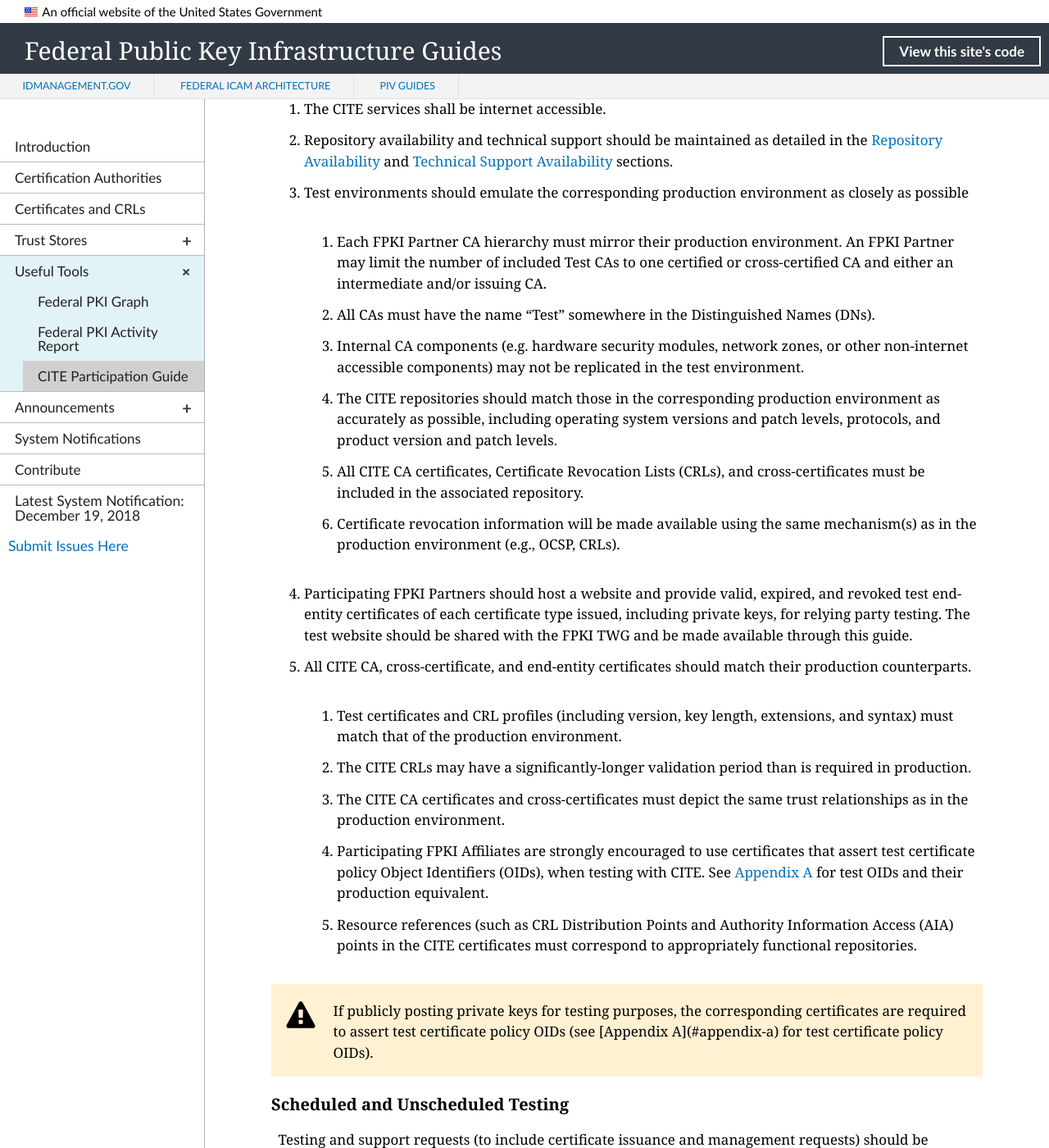
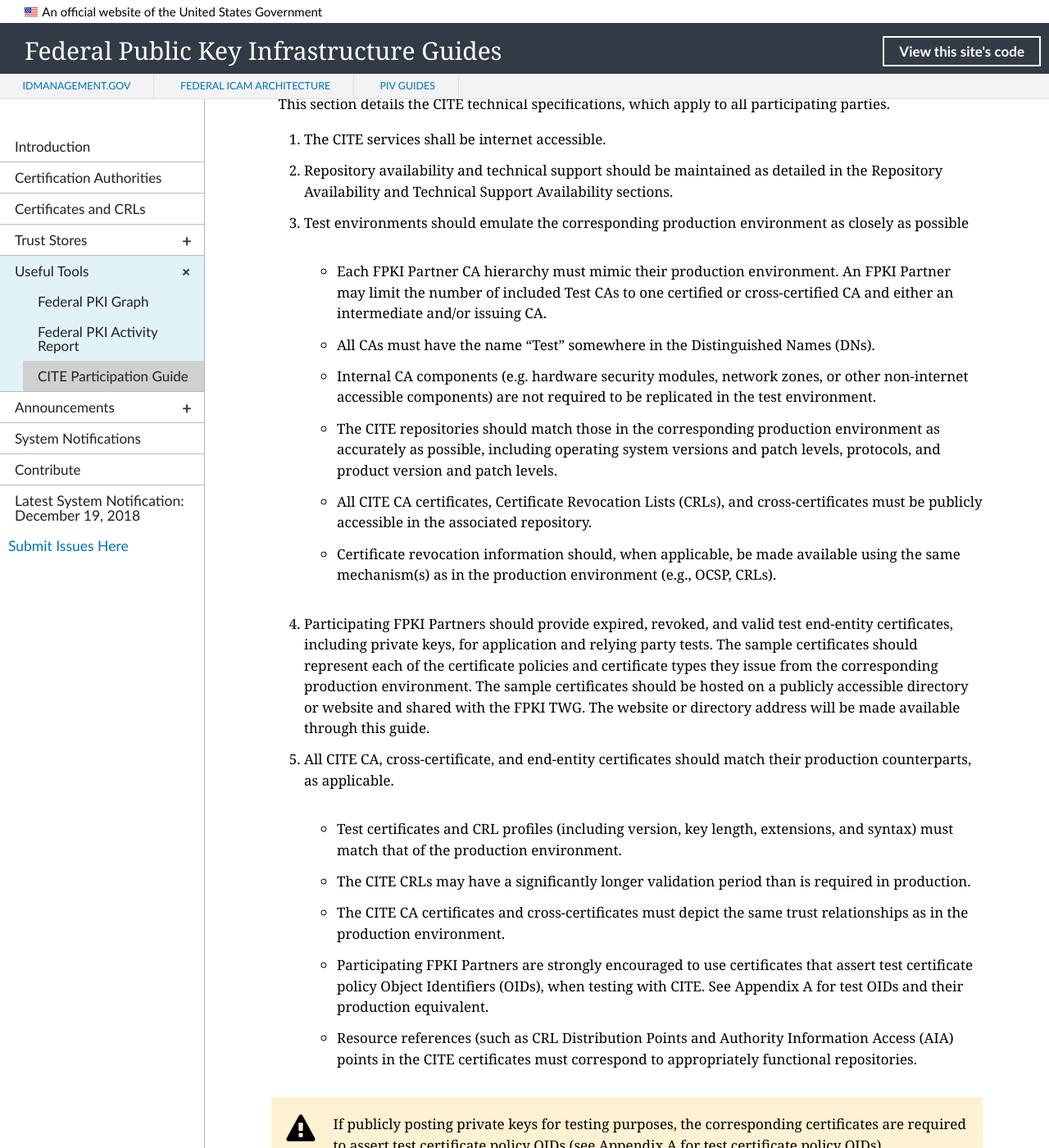
Before and after one commit to GSA/fpki-guides, a Jekyll site: the page built from _tools/cite-guide.md, in a window 1280 px wide and 1400 px high, scrolled down 2253 px. Shown: the whole window at 82% size. Built offline with Jekyll 4.4.1, drawn with Linux system fonts in a browser that asks for light colours; nearby versions of some CDN libraries; library files that are not in the unit come from our copies; some of the changed text lies outside the part shown.

Commit message:
Final Draft
Reviewed and approved by TWG Chair.

```diff
--- a/_tools/cite-guide.md
+++ b/_tools/cite-guide.md
@@ -5,107 +5,108 @@
 permalink: /tools/citeguide
 ---
 
-# Community Interoperability Test Environment (CITE) Participation Guidance For Federal PKI Affiliates
+# Community Interoperability Test Environment (CITE) Participation Guidance
 
 Prepared By: The FPKI Technical Working Group (TWG)  <br>
 An FPKI Policy Authority Working Group
 
-Last Update: January 10th, 2019
+Last Update: January 24th, 2019
 
 ## Overview
-The Federal Public Key Infrastructure (FPKI) has been the subject of various transitions and evolutions during its years of existence.  This includes hardware and software upgrades, configuration and architecture changes, implementation of higher complexity keys and algorithms, and implementation of new application capabilities.  The impact on continued interoperability throughout these transitions has highlighted the need for an integrated test environment.
 
-The Community Interoperability Test Environment (CITE) was established as the FPKI integrated test environment. CITE provides the FPKI community with a production-like test environment that mimics the production FPKI hiearchy. It is operated by the Federal PKI Managment Authority (FPKIMA) and contains a Test Federal Common Policy and Test Federal Bridge. The FPKIMA operated Test COMMON and Federal Bridge issue test CA certificates to participating Shared Service Providers, Federal Agency PKI, and Non-Federal Affiliates (referred to as FPKI Partners) to perform interoperability and other forms of testing outlined in this document. CITE has two main purposes.
+The Federal Public Key Infrastructure (FPKI) has been the subject of various transitions and evolutions during its years of existence. This includes hardware and software upgrades, configuration and architecture changes, implementation of higher complexity keys and algorithms, and implementation of new application capabilities. The impact on continued interoperability throughout these transitions has highlighted the need for an integrated test environment.
 
-1) identify and resolve technical issues across FPKI Partners, and
-2) ensure proper functionality of respective system changes prior to deploying them in a  production environment.
+The Community Interoperability Test Environment (CITE) was established as the FPKI integrated test environment. CITE provides the FPKI community with a test environment that mimics the production FPKI hierarchy. It is operated by the Federal PKI Management Authority (FPKIMA) and contains a Test Federal Common Policy and Test Federal Bridge. The FPKIMA operated Test Common and Federal Bridge issue test CA certificates to participating Shared Service Providers, Federal Agency PKI, and Non-Federal Affiliates (referred to as FPKI Partners) to perform interoperability and other forms of testing outlined in this document. CITE has two main purposes:
 
-The FPKI Community can use CITE to evaluate PKI or application changes in a production-like envionrment and test potential interoperability issues before those changes are deployed to the FPKI.
+1. Identify and resolve technical issues across FPKI Partners, and
+2. Ensure proper functionality of respective system changes prior to deploying them in a production environment.
+
+The FPKI Community can use CITE to evaluate PKI or application changes in a test environment that mimics the production FPKI hierarchy and test potential interoperability issues before those changes are deployed to the FPKI.
 
 ## Document Scope
 
-This document serves as the CITE participation guidelines, which provides the terms and conditions of CITE participation.  Participation in CITE refers to the establishment of a continuous test environment integrated with the CITE. CITE Participants are certified or cross-certified FPKI Partners.
+This document serves as the CITE participation guidelines, which provides the terms and conditions of CITE participation. Participation in CITE refers to the establishment of a continuous test environment integrated with the CITE. CITE Participants are certified or cross-certified FPKI Partners.
 
 Modifications to this document and any waivers are controlled by the FPKI Technical Working Group (TWG).
 
 ## Testing Use Cases
 
-CITE is available for testing infrastructure components and Relying Party applications.  Additional types of testing may be identified and conducted as necessary and to the extent supported by CITE. CITE should not be used for system stress testing. Infrastructure testing ensures that upgrades, patches, policy changes, new products, and any other changes within the FPKI do not adversely affect interoperability.
+CITE is available for testing infrastructure components and Relying Party applications. Additional types of testing may be identified and conducted as necessary and to the extent supported by CITE. CITE should not be used for system stress testing. Infrastructure testing ensures that upgrades, patches, policy changes, new products, and any other changes within the FPKI do not adversely affect interoperability.
 
-Relying Party application testing ensures that application modules operate as intended.  In addition, application testing ensures that the system as a whole performs adequately on the platform onto which the application will be deployed, and that it interoperates properly within the FPKI environment (i.e., no adverse affect within the FPKI environment).
+Relying Party application testing ensures that application modules operate as intended. In addition, application testing ensures that the system as a whole performs adequately on the platform onto which the application will be deployed, and that it interoperates properly within the FPKI environment (i.e., no adverse affect within the FPKI environment).
 
 Some examples of testing conducted in the CITE are:
-
 - Interoperability testing between cross-certified Certification Authorities (CAs);
 - Transition testing to new algorithms (e.g., SHA-2, ECC);
 - PIV and PIV-I card interoperability testing;
 - Repository access testing when using content delivery networks, load balancers, or other networking configurations; and
 - Path discovery and/or validation testing for a particular application
 
-When testing is successful in CITE, assurance is gained that the proposed change(s) will operate in the FPKI as intended.  When tests fail in the CITE, issues are identified and addressed without FPKI impact.
+When testing is successful in CITE, assurance is gained that the proposed change(s) will operate in the FPKI as intended. When tests fail in the CITE, issues are identified and addressed without FPKI impact.
 
 ## Terms and Conditions
 
-To ensure the CITE provides effective services and comprehensive test results, each participating FPKI Partner should emulate its production environment as closely as possible in the CITE.  To the extent possible, the test environment should include the same products, logical architecture, and community integration relationships as in the production environment.
+To ensure the CITE provides effective services and comprehensive test results, each participating FPKI Partner should emulate its production environment as closely as possible in the CITE. To the extent possible, the test environment should include the same products, logical architecture, and community integration relationships as in the production environment.
 
-The closer the test environment is to the production, the more likely issues can be discovered and resolved early in the development and testing process; thus reducing operational issues in the production environment.  For example, if a FPKI Affiliate includes both HTTP and LDAP URIs in its production certificates, both types of URIs should be included in its CITE test certificates, along with operational repositories corresponding to those URIs. Therefore, both methods available in production can be tested in the CITE.
+The closer the test environment is to the production, the more likely issues can be discovered and resolved early in the development and testing process; thus reducing operational issues in the production environment. For example, if a Federal Agency PKI includes both HTTP and LDAP URIs in its production certificates, both types of URIs should be included in its CITE test certificates, along with operational repositories corresponding to those URIs. Therefore, both methods available in production can be tested in the CITE.
 
-### Technical Specifications
+## Technical Specifications
 
 This section details the CITE technical specifications, which apply to all participating parties.
 
 1. The CITE services shall be internet accessible.
-2. Repository availability and technical support should be maintained as detailed in the [Repository Availability](#repository-availability) and [Technical Support Availability](#technical-support-availability) sections.
+2. Repository availability and technical support should be maintained as detailed in the Repository Availability and Technical Support Availability sections.
 3. Test environments should emulate the corresponding production environment as closely as possible
-    1. Each FPKI Partner CA hierarchy must mirror their production environment. An FPKI Partner may limit the number of included Test CAs to one certified or cross-certified CA and either an intermediate and/or issuing CA.
-    2. All CAs must have the name "Test" somewhere in the Distinguished Names (DNs).
-    3. Internal CA components (e.g. hardware security modules, network zones, or other non-internet accessible components) may not be replicated in the test environment.
-    4. The CITE repositories should match those in the corresponding production environment as accurately as possible, including operating system versions and patch levels, protocols, and product version and patch levels.
-    5. All CITE CA certificates, Certificate Revocation Lists (CRLs), and cross-certificates must be included in the associated repository.
-    6. Certificate revocation information will be made available using the same mechanism(s) as in the production environment (e.g., OCSP, CRLs).
-4.	Participating FPKI Partners should host a website and provide valid, expired, and revoked test end-entity certificates of each certificate type issued, including private keys, for relying party testing. The test website should be shared with the FPKI TWG and be made available through this guide.
-5.	All CITE CA, cross-certificate, and end-entity certificates should match their production counterparts.
-    1. Test certificates and CRL profiles (including version, key length, extensions, and syntax) must match that of the production environment.
-    2. The CITE CRLs may have a significantly-longer validation period than is required in production.
-    3. The CITE CA certificates and cross-certificates must depict the same trust relationships as in the production environment.
-    4. Participating FPKI Affiliates are strongly encouraged to use certificates that assert test certificate policy Object Identifiers (OIDs), when testing with CITE. See [Appendix A](#appendix-a) for test OIDs and their production equivalent.
-    5. Resource references (such as CRL Distribution Points and Authority Information Access (AIA) points in the CITE certificates must correspond to appropriately functional repositories.
+- Each FPKI Partner CA hierarchy must mimic their production environment. An FPKI Partner may limit the number of included Test CAs to one certified or cross-certified CA and either an intermediate and/or issuing CA.
+- All CAs must have the name "Test" somewhere in the Distinguished Names (DNs).
+- Internal CA components (e.g. hardware security modules, network zones, or other non-internet accessible components) are not required to be replicated in the test environment.
+- The CITE repositories should match those in the corresponding production environment as accurately as possible, including operating system versions and patch levels, protocols, and product version and patch levels.
+- All CITE CA certificates, Certificate Revocation Lists (CRLs), and cross-certificates must be publicly accessible in the associated repository.
+- Certificate revocation information should, when applicable, be made available using the same mechanism(s) as in the production environment (e.g., OCSP, CRLs).
+4. Participating FPKI Partners should provide expired, revoked, and valid test end-entity certificates, including private keys, for application and relying party tests. The sample certificates should represent each of the certificate policies and certificate types they issue from the corresponding production environment. The sample certificates should be hosted on a publicly accessible directory or website and shared with the FPKI TWG. The website or directory address will be made available through this guide.
+5. All CITE CA, cross-certificate, and end-entity certificates should match their production counterparts, as applicable.
+- Test certificates and CRL profiles (including version, key length, extensions, and syntax) must match that of the production environment.
+- The CITE CRLs may have a significantly longer validation period than is required in production.
+- The CITE CA certificates and cross-certificates must depict the same trust relationships as in the production environment.
+- Participating FPKI Partners are strongly encouraged to use certificates that assert test certificate policy Object Identifiers (OIDs), when testing with CITE. See Appendix A for test OIDs and their production equivalent.
+- Resource references (such as CRL Distribution Points and Authority Information Access (AIA) points in the CITE certificates must correspond to appropriately functional repositories.
 
-{% include alert-warning.html content="If publicly posting private keys for testing purposes, the corresponding certificates are required to assert test certificate policy OIDs (see [Appendix A](#appendix-a) for test certificate policy OIDs)." %}
+{% include alert-warning.html content="If publicly posting private keys for testing purposes, the corresponding certificates are required to assert test certificate policy OIDs (see Appendix A for test certificate policy OIDs)." %}
 
-### Scheduled and Unscheduled Testing
+## Scheduled and Unscheduled Testing
 
-Testing and support requests (to include certificate issuance and management requests) should be scheduled and coordinated in order to receive technical support from the relevant participating FPKI Partners.
+Testing and support requests (to include certificate issuance and management requests) should be scheduled and coordinated. This will allow FPKI Partners to appropriately plan and schedule any technical support needed for successful testing.
 
 {% include alert-info.html heading="Testing requests can be submitted to the Federal PKI Technical Working Group at fpki-ttips@listserv.gsa.gov . All testing requests should be submitted ten business days in advance." %}
 
-For unscheduled testing, the CITE and FPKI Partner repositories are internet accessible and available for testing (including vendors and other Relying Parties) . Tests that do not comply with the terms and conditions to types of CITE testing may be conducted if:
+For unscheduled testing, the CITE and FPKI Partner repositories are internet accessible and available for testing (including vendors and other Relying Parties). Unscheduled testing may be conducted at any time if the below is true.
+1. All parties involved agree to provide the necessary support; or
+2. The testing party does not need support from any other participating FPKI Partner (in which case, the testing party is willing to accept that services may or may not be available).
 
-1) all parties involved agree to provide the necessary support; or
-2) the testing party does not need support from any other participating FPKI Partner (in which case, the testing party is willing to accept that services may or may not be available).
+## Repository Availability
 
-### Repository Availability
+CITE and FPKI Partner repositories should be available during regular business hours for scheduled and unscheduled testing. The CITE repository services operated by the FPKIMA are internet accessible, operational, and may be available up to 24 hours a day, 7 days a week with the exception of scheduled downtime, off hours, and federal holidays. The FPKI Partners will be notified in advance to the extent possible of any downtime and its scheduled duration. Any downtime notices will be posted to the System Notification page{:target="_blank"}.
 
-CITE and FPKI Partner repositories should be availabe during regular business hours for scheduled and unscheduled testing. The CITE repository services operated by the FPKIMA are internet accessible, operational, and available up to 24 hours a day, 7 days a week with the exception of scheduled downtime, off hours, and federal holidays. The FPKI Partners will be notified in advance to the extent possible of any downtime and its scheduled duration. Any downtime notices will be posted to the [System Notification page](https://fpki.idmanagement.gov/notifications/){:target="_blank"}.
+{% include alert-warning.html content="CITE, at a minimum, will provide 20% availability per month. CITE should not be used or relied upon for near-production availability." %}
 
-Each FPKI Partner is encouraged to leave its repository services operational and available 24 hours a day, 7 days a week.  However, this is not required and there is no limitation on scheduled downtime during off hours. The below table depicts the repository availability requirements as they apply to the timeframes.
+Each FPKI Partner is encouraged to leave its repository services operational and available 24 hours a day, 7 days a week. However, this is not required and there is no limitation on scheduled downtime during off hours. The below table depicts the repository availability requirements as they apply to the timeframes.
 
 | Days | Time | Description | Repository Availability Requirement |
 | ---- | ---- | ----------- | ----------------------------------- |
 | Mon – Fri (excluding federal holidays | 0900 – 1700 EST | Business Hours | CITE and FPKI Partner Repository services are operational and available, except for scheduled downtime |
-| Mon - Fri | 1700 – 0900 EST | Off hours | No requirement |
-| Sat - Sun | 0001 - 0000 EST | Off hours | No requirement |
+| Mon - Fri | 1700 – 0900 EST | Non-Business hours | No requirement |
+| Sat - Sun | 0001 - 0000 EST | Non-Business hours | No requirement |
 
-### Technical Support Availability
+## Technical Support Availability
 
-Participating FPKI Partners shall provide the FPKI TWG with email and phone information for at least two technical points of contact (POCs) – one primary and one backup – to provide technical support when necessary. In lieu of providing individual names for technical POCs, participating FPKI Partners may establish a group or other organizational-based email addresses for communications with the appropriate technical POCs. This information will only be made available (in a controlled manner) to FPKI Partners, FPKI Applicants (if applicable), and vendors supporting the FPKI as needed during testing or troubleshooting. FPKI Partners invovled in testing are expected to provide the issuance, management, and troubleshooting necessary to help resolve any issues.
+Participating FPKI Partners shall provide the FPKI TWG with email and phone information for at least two technical points of contact (POCs) – one primary and one backup – to provide technical support when necessary. In lieu of providing individual names for technical POCs, participating FPKI Partners may establish a group or other organizational-based email addresses for communications with the appropriate technical POCs. This information will only be made available (in a controlled manner) to FPKI Partners, FPKI Applicants (if applicable), and vendors supporting the FPKI as needed during testing or troubleshooting. FPKI Partners involved in testing are expected to provide the issuance, management, and troubleshooting necessary to help resolve any issues.
 
-{% include alert-warning.html content="FPKIMA and FPKI Partner technical support is only available for scheduled testing " %}
+{% include alert-warning.html content="FPKIMA and FPKI Partner technical support is only available for scheduled testing with operational any outage resolved on a best effort basis. " %}
 
-### Test Websites
+## Test Websites
 
 | FPKI Partner | Website URL |
-| -------------| ------------ |
+| ------------ | ----------- |
 | No test websites established at this time | |
 
 ## Appendix A
```
